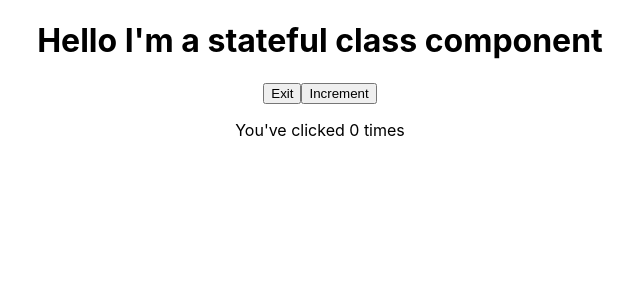
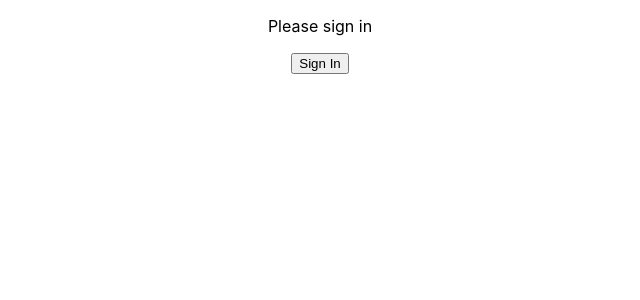
Before and after one commit to NaMlex/react-essentials, a React (Create React App) app in the folder my-app/: page / in a window 1280 px wide. Shown: the top 300 px of the page, without its empty margins (320-960 px from the left). Built offline with nearby package versions, Linux system fonts and the light colour scheme.

Commit message:
handling events

```diff
--- a/my-app/src/App.js
+++ b/my-app/src/App.js
@@ -2,11 +2,17 @@ import logo from './logo.svg';
 import './App.css';
 import FunctionalGreetingWithProps from './components/FunctionalGreetingWithProps';
 import StatefulGreeting from './components/StatefukGreeting';
+import EventsFunctional from './components/EventsFunctional';
+import EventsClass from './components/EventsClass';
+import ConditionalRenderingClass from './components/ConditionalRenderingClass';
+import ConditionalRenderingFunctional from './components/ConditionalRenderingFunctional';
+import NestingComponents from './components/NestingComponents';
+import MethodsAsPropsParent from './components/MethodsAsPropsParent';
 
 function App() {
   return (
     <div className="App">
-      <StatefulGreeting greeting="I'm a stateful class component" name="Lerzos"/>
+      <MethodsAsPropsParent />
     </div>
   );
 }
--- /dev/null
+++ b/my-app/src/components/ConditionalRenderingClass.js
@@ -0,0 +1,32 @@
+import React, { Component } from 'react'
+
+export class ConditionalRenderingClass extends Component {
+    constructor(props) {
+      super(props)
+
+      this.state = {
+         isLoaded: true,
+         isLoggedIn: true
+      }
+    }
+  render() {
+    return (
+      <div>
+        <h1>{this.state.isLoaded ? 'Data Loaded!' : 'Loading'}</h1>
+        {this.state.isLoggedIn ? (
+            <div>
+                <p>Welcome to the site! Please complete the steps below:</p>
+                <ol>
+                    <li>Confirm your email</li>
+                    <li>Complete your profile</li>
+                    <li>Subscribe to the newsletter</li>
+                </ol>
+            </div>
+        ) :
+        (<p>Please sign in</p>)}
+      </div>
+    )
+  }
+}
+
+export default ConditionalRenderingClass
--- /dev/null
+++ b/my-app/src/components/ConditionalRenderingFunctional.js
@@ -0,0 +1,11 @@
+import React from 'react'
+
+function ConditionalRenderingFunctional(props) {
+  return (
+    <div>
+        <h1>{props.connected ? 'Connected' : 'Not Connected'}</h1>
+    </div>
+  )
+}
+
+export default ConditionalRenderingFunctional
--- /dev/null
+++ b/my-app/src/components/EventsClass.js
@@ -0,0 +1,16 @@
+import React, { Component } from 'react'
+
+export class EventsClass extends Component {
+    clickHandler(){
+        console.log("Click the class button");
+    }
+  render() {
+    return (
+      <div>
+        <button onClick={this.clickHandler}>click me - class component</button>
+      </div>
+    )
+  }
+}
+
+export default EventsClass
--- /dev/null
+++ b/my-app/src/components/EventsFunctional.js
@@ -0,0 +1,14 @@
+import React from 'react'
+
+function EventsFunctional() {
+    function clickHandler(){
+        console.log("Clicked the functional button");
+    }
+  return (
+    <div>
+        <button onClick={clickHandler}>click me - functional component</button>
+    </div>
+  )
+}
+
+export default EventsFunctional
--- /dev/null
+++ b/my-app/src/components/MethodsAsPropsChild.js
@@ -0,0 +1,29 @@
+import React from 'react'
+
+function MethodsAsPropsChild(props) {
+    return (
+        <div>
+            {
+                props.isLoggedIn ? (
+                    <div>
+                        <p>Welcome to the site! Please complete the steps below:</p>
+                        <ol>
+                            <li>Confirm your email</li>
+                            <li>Complete your profile</li>
+                            <li>Subscribe to the newsletter</li>
+                        </ol>
+                        <button onClick={props.handleSignOut}>Sign Out</button>
+                    </div>
+                ) : (
+                    <div>
+                        <p>Please sign in</p>
+                        <button onClick={props.handleSignIn}>Sign In</button>
+
+                    </div>
+                )
+            }
+        </div>
+    )
+}
+
+export default MethodsAsPropsChild
--- /dev/null
+++ b/my-app/src/components/MethodsAsPropsParent.js
@@ -0,0 +1,38 @@
+import React, { Component } from 'react'
+import MethodsAsPropsChild from './MethodsAsPropsChild'
+
+class MethodsAsPropsParent extends Component {
+    constructor(props) {
+        super(props)
+        this.state = {
+            isLoggedIn: false,
+        }
+    }
+
+    handleSignIn = () => {
+        this.setState({
+            isLoggedIn: true
+        })
+        console.log(this)
+    }
+
+    handleSignOut = () => {
+        this.setState({
+            isLoggedIn: false
+        })
+    }
+
+    render() {
+        return (
+            <div>
+                <MethodsAsPropsChild
+                isLoggedIn={this.state.isLoggedIn}
+                handleSignIn={this.handleSignIn}
+                handleSignOut={this.handleSignOut}
+                />
+            </div>
+        )
+    }
+}
+
+export default MethodsAsPropsParent
--- /dev/null
+++ b/my-app/src/components/NestingComponents.js
@@ -0,0 +1,24 @@
+import React, { Component } from 'react'
+import UserMessage from './UserMessage'
+import UserData from './UserData'
+
+export class NestingComponents extends Component {
+    constructor(props) {
+      super(props)
+
+      this.state = {
+         isLoaded: true,
+         isLoggedIn: true
+      }
+    }
+  render() {
+    return (
+      <div>
+        <UserData isLoaded={this.state.isLoaded}/>
+        <UserMessage isLoggedIn={this.state.isLoggedIn}/>
+      </div>
+    )
+  }
+}
+
+export default NestingComponents
--- /dev/null
+++ b/my-app/src/components/UserData.js
@@ -0,0 +1,11 @@
+import React from 'react'
+
+function UserData(props) {
+  return (
+    <div>
+        <h1>{props.isLoaded ? 'Data Loaded!' : 'Loading'}</h1>
+    </div>
+  )
+}
+
+export default UserData
--- /dev/null
+++ b/my-app/src/components/UserMessage.js
@@ -0,0 +1,22 @@
+import React from 'react'
+
+function UserMessage(props) {
+  return (
+    <div>
+        {
+        props.isLoggedIn ? (
+            <div>
+                <p>Welcome to the site! Please complete the steps below:</p>
+                <ol>
+                    <li>Confirm your email</li>
+                    <li>Complete your profile</li>
+                    <li>Subscribe to the newsletter</li>
+                </ol>
+            </div>
+        ) :
+        (<p>Please sign in</p>)}
+    </div>
+  )
+}
+
+export default UserMessage
```
Also changed, not shown: my-app/src/components/ES7Snipets.js (added, +55 -0 lines).
